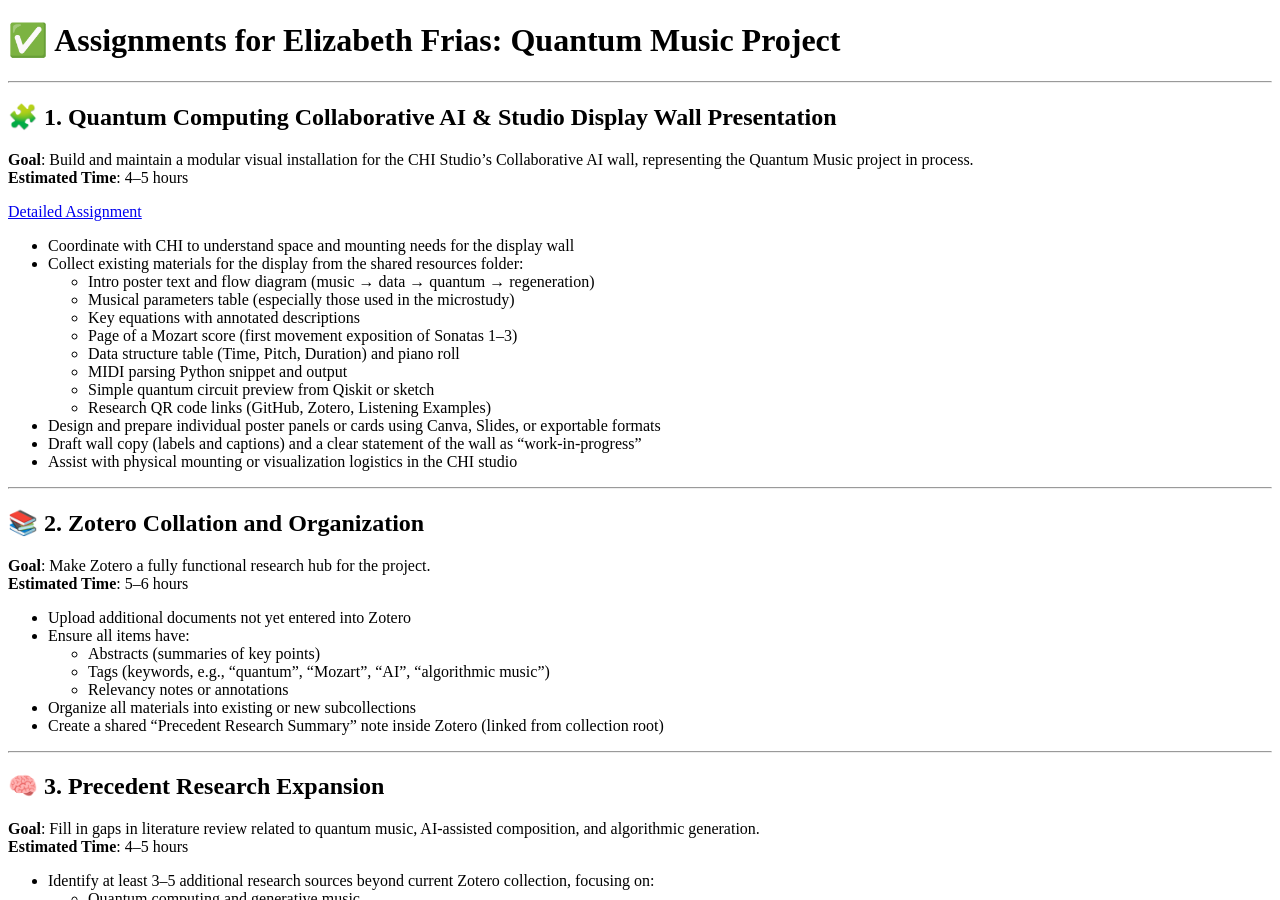
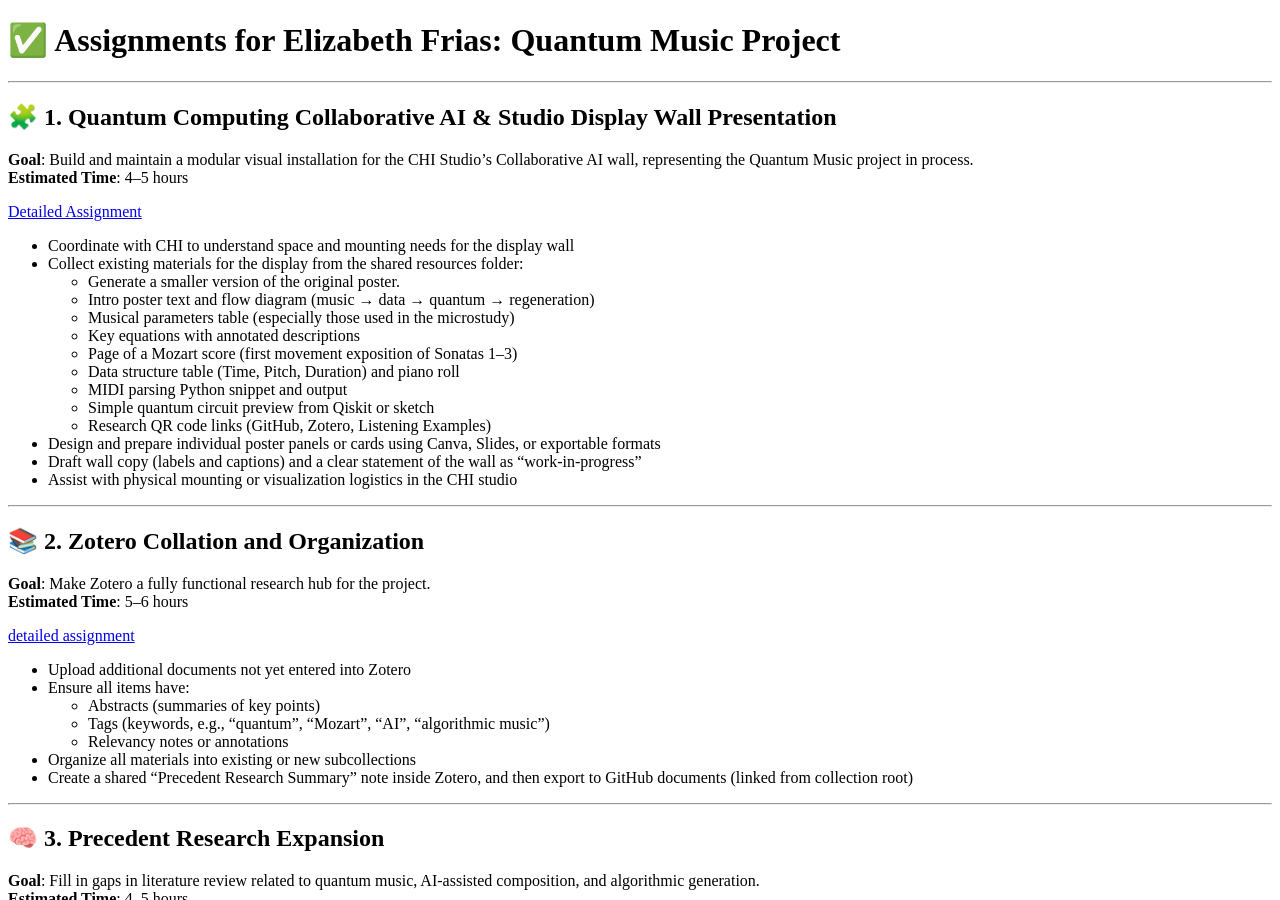
Before and after one commit to CHI-CityTech/QuantumMusic, a Jekyll site: the page built from Proposals/QuantuMusic_Task_List_Spring_2025.md, in a window 1280 px wide and 900 px high. Built offline with Jekyll 4.4.1, drawn with Linux system fonts in a browser that asks for light colours; our own code applies the rules of GitHub Pages for plain Markdown files.

Commit message:
Update QuantuMusic_Task_List_Spring_2025.md

```diff
--- a/Proposals/QuantuMusic_Task_List_Spring_2025.md
+++ b/Proposals/QuantuMusic_Task_List_Spring_2025.md
@@ -11,6 +11,7 @@
 
 - Coordinate with CHI to understand space and mounting needs for the display wall
 - Collect existing materials for the display from the shared resources folder:
+  - Generate a smaller version of the original poster.
   - Intro poster text and flow diagram (music → data → quantum → regeneration)
   - Musical parameters table (especially those used in the microstudy)
   - Key equations with annotated descriptions
@@ -30,13 +31,15 @@
 **Goal**: Make Zotero a fully functional research hub for the project.
 **Estimated Time**: 5–6 hours
 
+[detailed assignment](https://github.com/CHI-CityTech/QuantumMusic/blob/main/Proposals/ZoteroCollationAndExpansion.md)
+
 - Upload additional documents not yet entered into Zotero
 - Ensure all items have:
   - Abstracts (summaries of key points)
   - Tags (keywords, e.g., “quantum”, “Mozart”, “AI”, “algorithmic music”)
   - Relevancy notes or annotations
 - Organize all materials into existing or new subcollections
-- Create a shared “Precedent Research Summary” note inside Zotero (linked from collection root)
+- Create a shared “Precedent Research Summary” note inside Zotero, and then export to GitHub documents (linked from collection root)
 
 ---
 
```
